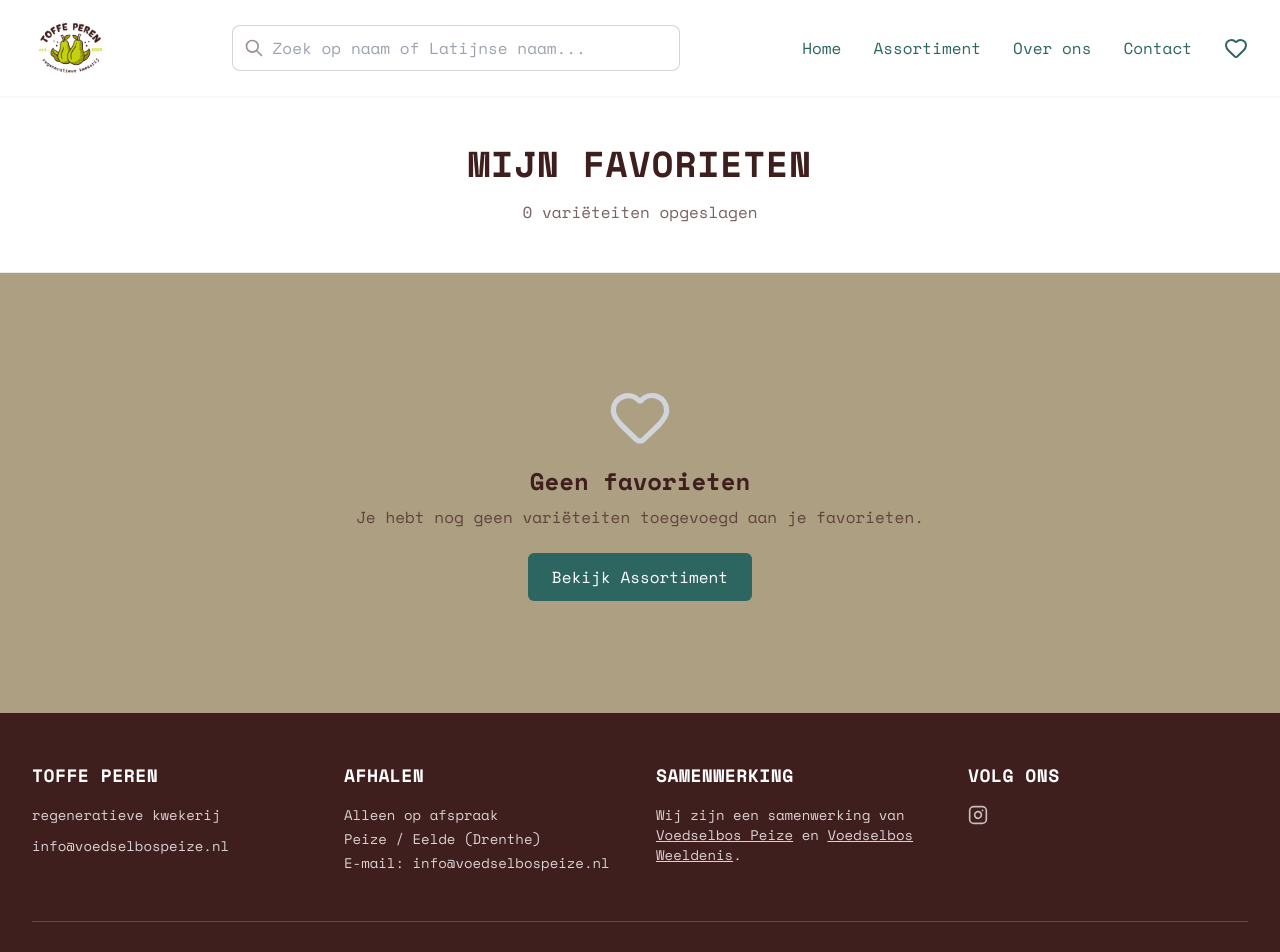
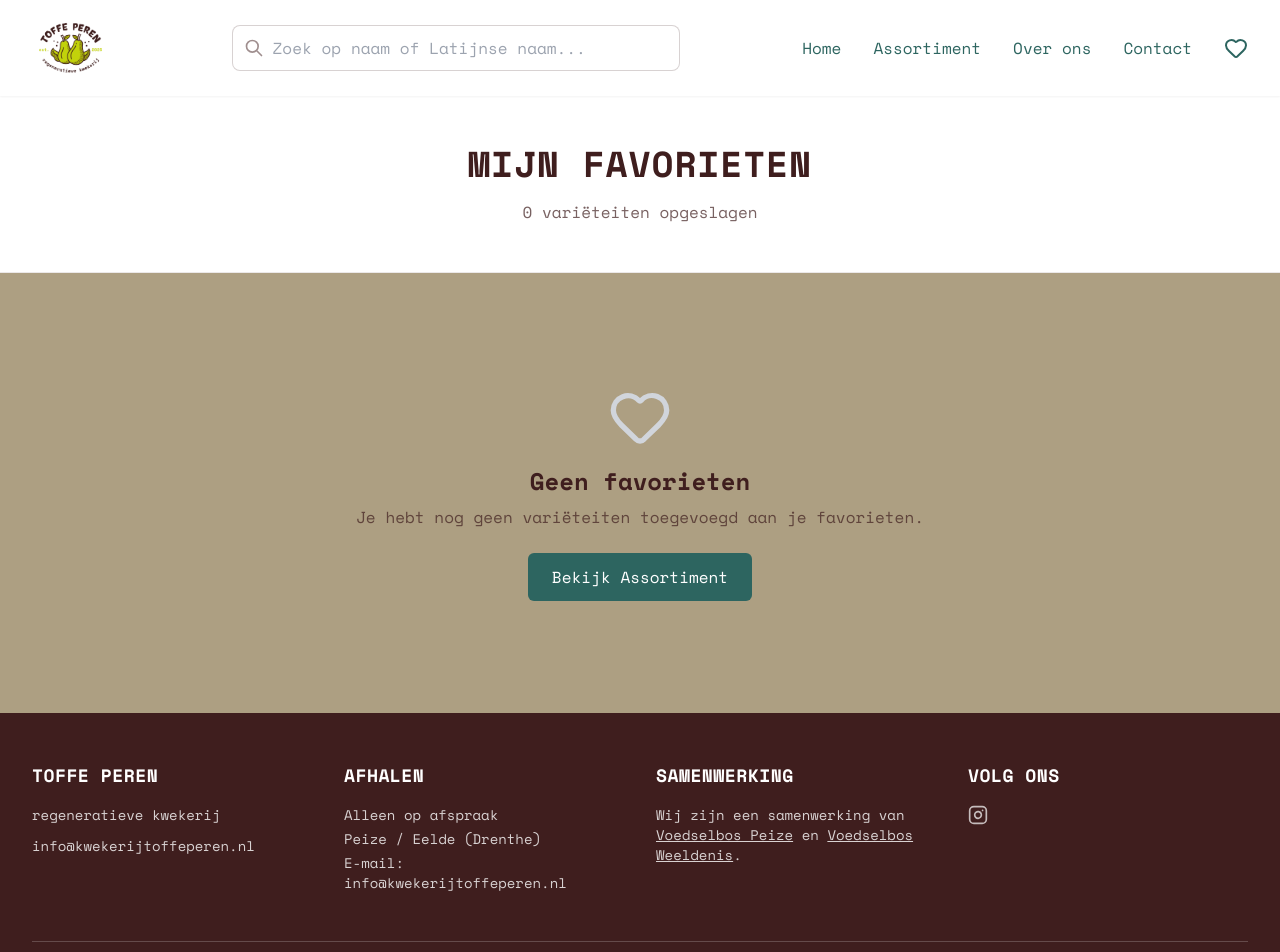
Before and after one commit to GerwinV/detoffeperen, a Nuxt app: page /favorites in a window 1280 px wide. Shown: the top 952 px of the page. Built offline with nearby package versions, Linux system fonts and the light colour scheme; a web font is replaced by a local one.

Commit message:
set email back

```diff
--- a/components/AppFooter.vue
+++ b/components/AppFooter.vue
@@ -63,6 +63,6 @@ import SocialMediaIcons from '~/components/SocialMediaIcons.vue'
 const companyInfo = {
     name: 'Toffe Peren',
     tagline: 'regeneratieve kwekerij',
-    email: 'info@voedselbospeize.nl'
+    email: 'info@kwekerijtoffeperen.nl'
 }
 </script>
--- a/pages/contact.vue
+++ b/pages/contact.vue
@@ -85,8 +85,8 @@
                                         <div>
                                             <h3 class="font-semibold mb-2 text-[rgb(var(--color-text))]">E-mail</h3>
                                             <p class="text-[rgb(var(--color-text))]">
-                                                <a href="mailto:info@voedselbospeize.nl" class="hover:text-primary transition-colors">
-                                                    info@voedselbospeize.nl
+                                                <a href="mailto:info@kwekerijtoffeperen.nl" class="hover:text-primary transition-colors">
+                                                    info@kwekerijtoffeperen.nl
                                                 </a>
                                             </p>
                                             <p class="text-sm text-[rgb(var(--color-text)/0.7)] mt-1">
--- a/pages/favorites.vue
+++ b/pages/favorites.vue
@@ -226,7 +226,7 @@ const emailText = computed(() => {
 const gmailUrl = computed(() => {
     const subject = 'Interesse in variëteiten'
     const body = emailText.value
-    const to = 'info@voedselbospeize.nl'
+    const to = 'info@kwekerijtoffeperen.nl'
 
     return `https://mail.google.com/mail/?to=${encodeURIComponent(to)}&su=${encodeURIComponent(subject)}&body=${encodeURIComponent(body)}&tf=cm`
 })
@@ -235,7 +235,7 @@ const gmailUrl = computed(() => {
 const outlookUrl = computed(() => {
     const subject = 'Interesse in variëteiten'
     const body = emailText.value
-    const to = 'info@voedselbospeize.nl'
+    const to = 'info@kwekerijtoffeperen.nl'
 
     return `https://outlook.live.com/mail/0/deeplink/compose?to=${encodeURIComponent(to)}&subject=${encodeURIComponent(subject)}&body=${encodeURIComponent(body)}`
 })
```
